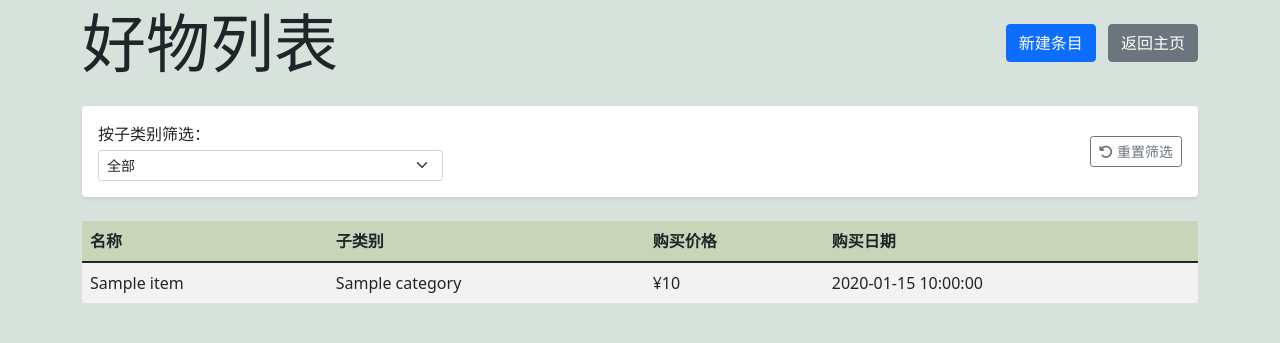
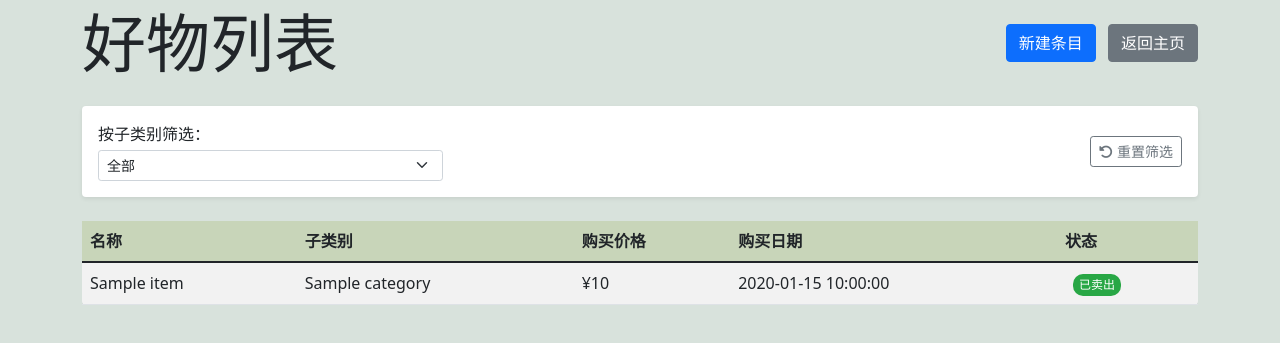
Before and after one commit to MonkeyDTH/StorageManagement, a Flask app: template templates/goods/list.html in a window 1280 px wide. Shown: the part 99-442 px from the top of the page. Run offline with Flask 3, Linux system fonts and the light colour scheme; the template is opened without the code that fills it: most values are stand-ins (such as "Sample title", 1, 10 or a date in 2020).

Commit message:
feat(物品管理): 好物类别添加出售价格和出售日期字段，更新状态显示

```diff
--- a/templates/goods/list.html
+++ b/templates/goods/list.html
@@ -70,6 +70,7 @@
                         <th>子类别</th>
                         <th>购买价格</th>
                         <th>购买日期</th>
+                        <th>状态</th>
                     </tr>
                 </thead>
                 <tbody id="itemsTableBody">
@@ -79,6 +80,19 @@
                         <td>{{ item.category }}</td>
                         <td>¥{{ item.purchase_price }}</td>
                         <td class="no-wrap">{{ item.purchase_date }}</td>
+                        <td>
+                            {% if item.sold_price and item.sold_price == item.sold_price %}
+                            <span class="sold-badge">
+                                已卖出
+                                <div class="sold-tooltip">
+                                    卖出价格: ¥{{ item.sold_price }}<br>
+                                    卖出日期: {{ item.sold_date }}
+                                </div>
+                            </span>
+                            {% else %}
+                            持有中
+                            {% endif %}
+                        </td>
                     </tr>
                     {% endfor %}
                 </tbody>
--- a/templates/goods/new.html
+++ b/templates/goods/new.html
@@ -40,6 +40,8 @@
                             {{ form_field('purchase_date', '购买日期', 'date') }}
                             {{ form_field('purchase_channel', '购买渠道') }}
                             {{ form_field('remark', '备注') }}
+                            {{ form_field('sold_price', '出售价格', 'number', step='0.01') }}
+                            {{ form_field('sold_date', '出售日期', 'date') }}
 
                             <div class="d-flex justify-content-end mt-4">
                                 <a href="/goods" class="btn btn-outline-secondary me-2">取消</a>
```
Also changed, not shown: templates/goods/detail.html (+8 -0 lines).
